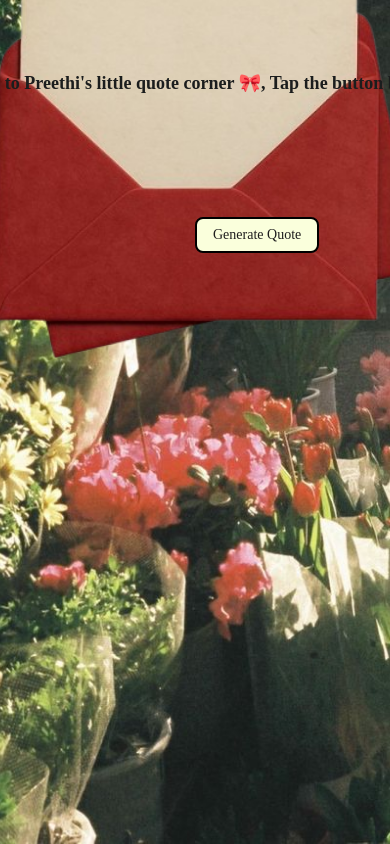
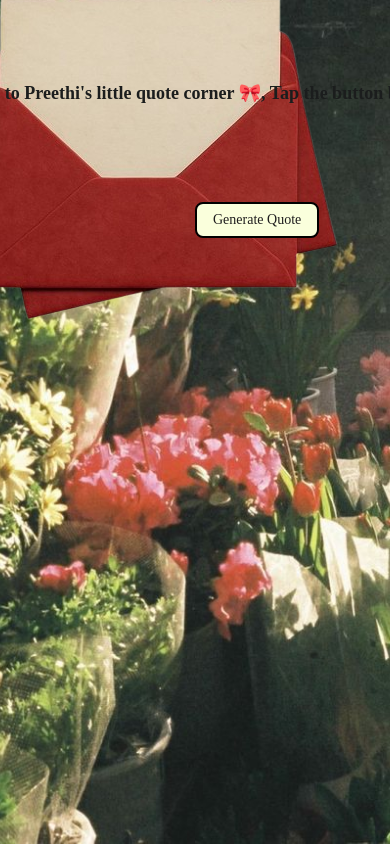
Before and after one commit to prtiprthi/quote-generator, a React (Vite) app: page / in a window 390 px wide. Built offline with nearby package versions, Linux system fonts and the light colour scheme.

Commit message:
Updated responsive CSS for mobile

```diff
--- a/src/App.css
+++ b/src/App.css
@@ -65,8 +65,8 @@ p {
   }
 
   #envelope-img {
-    width: 100%;
-    height: auto;
+    height: 500px;
+    width: 500px;
   }
 
   #envelope-wrapper p {
```
